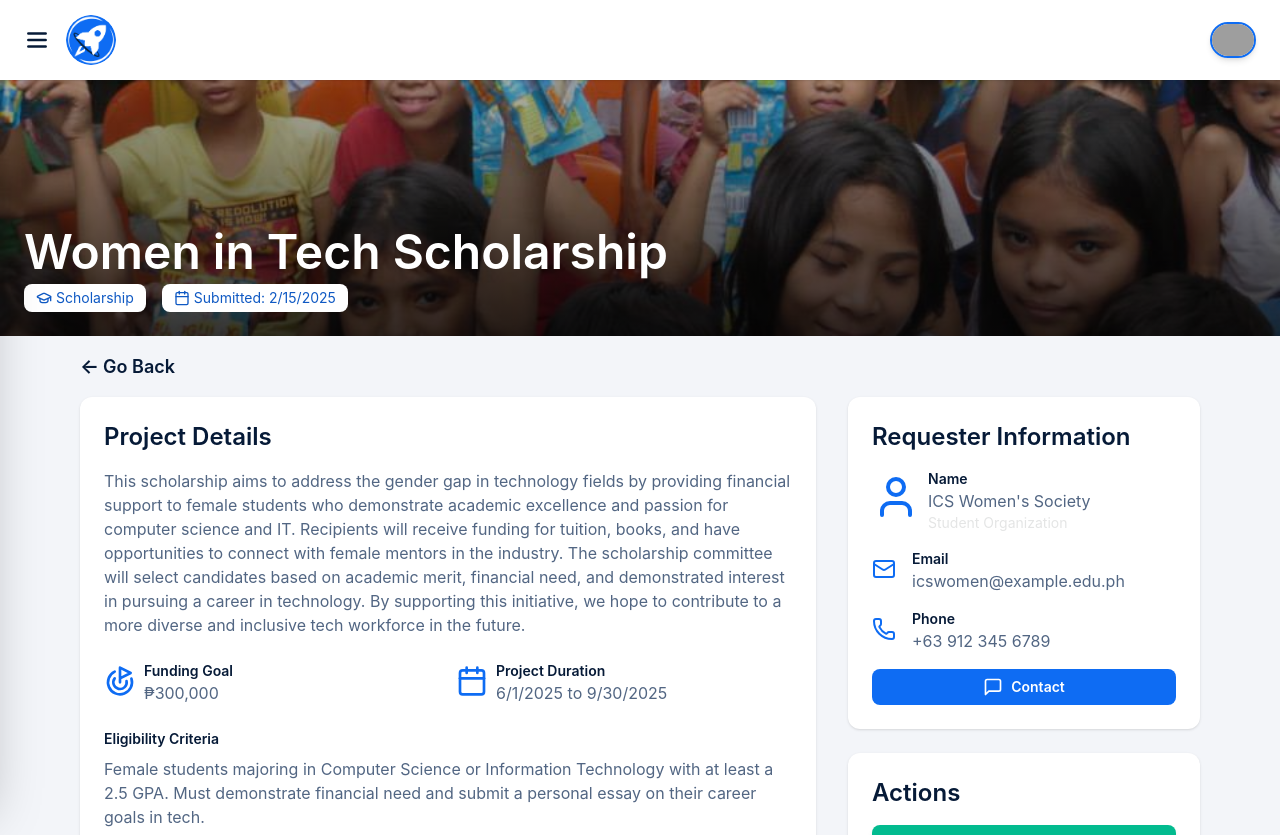
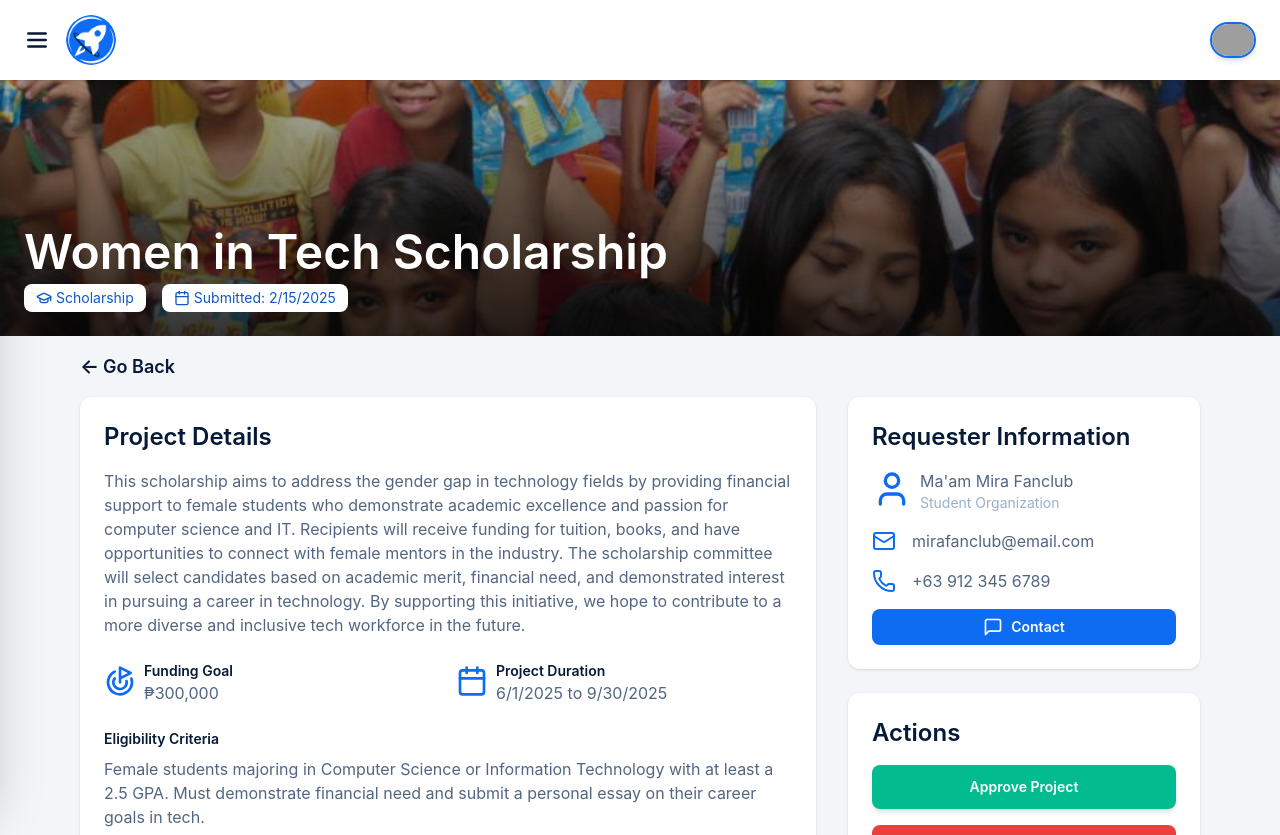
Before and after one commit to fofajardo/cmsc128-ics-astra, a Next.js app: page /admin/projects/pending/1 in a window 1280 px wide. Shown: the top 835 px of the page. Built offline with nearby package versions, Linux system fonts and the light colour scheme; grey boxes are pictures that could not be loaded.

Commit message:
styles: improved style for admin/projects/pending/[id]

```diff
--- a/app/admin/projects/pending/[id]/page.js
+++ b/app/admin/projects/pending/[id]/page.js
@@ -26,8 +26,8 @@ export default function PendingProjectDetail({ params }) {
     longDescription: "This scholarship aims to address the gender gap in technology fields by providing financial support to female students who demonstrate academic excellence and passion for computer science and IT. Recipients will receive funding for tuition, books, and have opportunities to connect with female mentors in the industry. The scholarship committee will select candidates based on academic merit, financial need, and demonstrated interest in pursuing a career in technology. By supporting this initiative, we hope to contribute to a more diverse and inclusive tech workforce in the future.",
     goal: "₱300,000",
     requester: {
-      name: "ICS Women's Society",
-      email: "icswomen@example.edu.ph",
+      name: "Ma'am Mira Fanclub",
+      email: "mirafanclub@email.com",
       phone: "+63 912 345 6789",
       position: "Student Organization"
     },
@@ -62,8 +62,9 @@ export default function PendingProjectDetail({ params }) {
     }, 2000);
   };
 
+  //function to handle message, to be integrated by backend
+  //just shows a toast notification for now
   const handleSendMessage = () => {
-    // In a real app, you would send this message to the backend
     setToast({
       type: 'success',
       message: 'Message sent successfully!'
@@ -174,26 +175,23 @@ export default function PendingProjectDetail({ params }) {
 
             <div className="space-y-4">
               <div className="flex gap-2 items-start">
-                <User className="w-12 h-12 text-astraprimary mt-1" />
+                <User className="w-10 h-10 text-astraprimary" />
                 <div>
-                  <p className="font-sb">Name</p>
                   <p className="text-astradarkgray">{project.requester.name}</p>
-                  <p className="text-astragray text-sm">{project.requester.position}</p>
+                  <p className="text-astralightgray text-sm">{project.requester.position}</p>
                 </div>
               </div>
 
               <div className="flex gap-2 items-start">
-                <Mail className="w-6 h-6 text-astraprimary mt-2 mr-2" />
+                <Mail className="w-6 h-6 text-astraprimary mr-2" />
                 <div>
-                  <p className="font-sb">Email</p>
                   <p className="text-astradarkgray">{project.requester.email}</p>
                 </div>
               </div>
 
               <div className="flex gap-2 items-start">
-                <Phone className="w-6 h-6 text-astraprimary mt-2 mr-2" />
+                <Phone className="w-6 h-6 text-astraprimary mr-2" />
                 <div>
-                  <p className="font-sb">Phone</p>
                   <p className="text-astradarkgray">{project.requester.phone}</p>
                 </div>
               </div>
```
